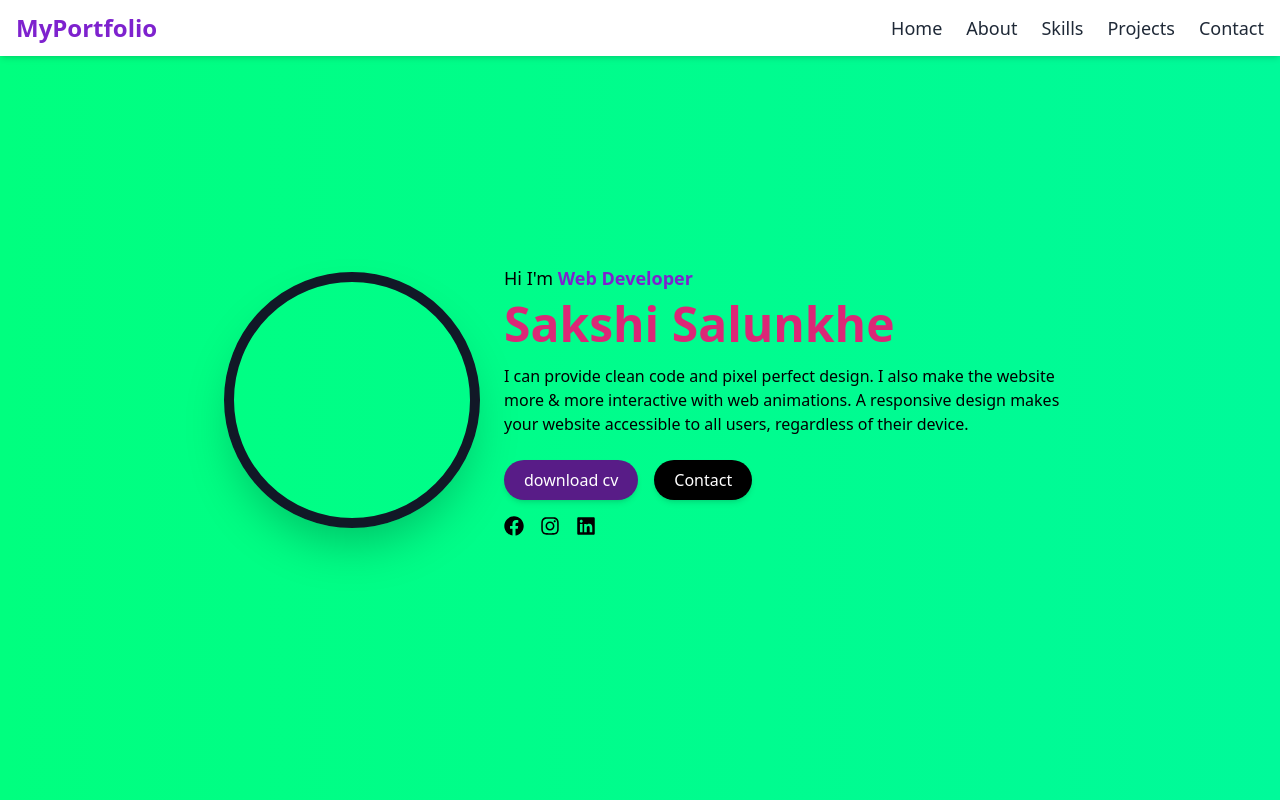
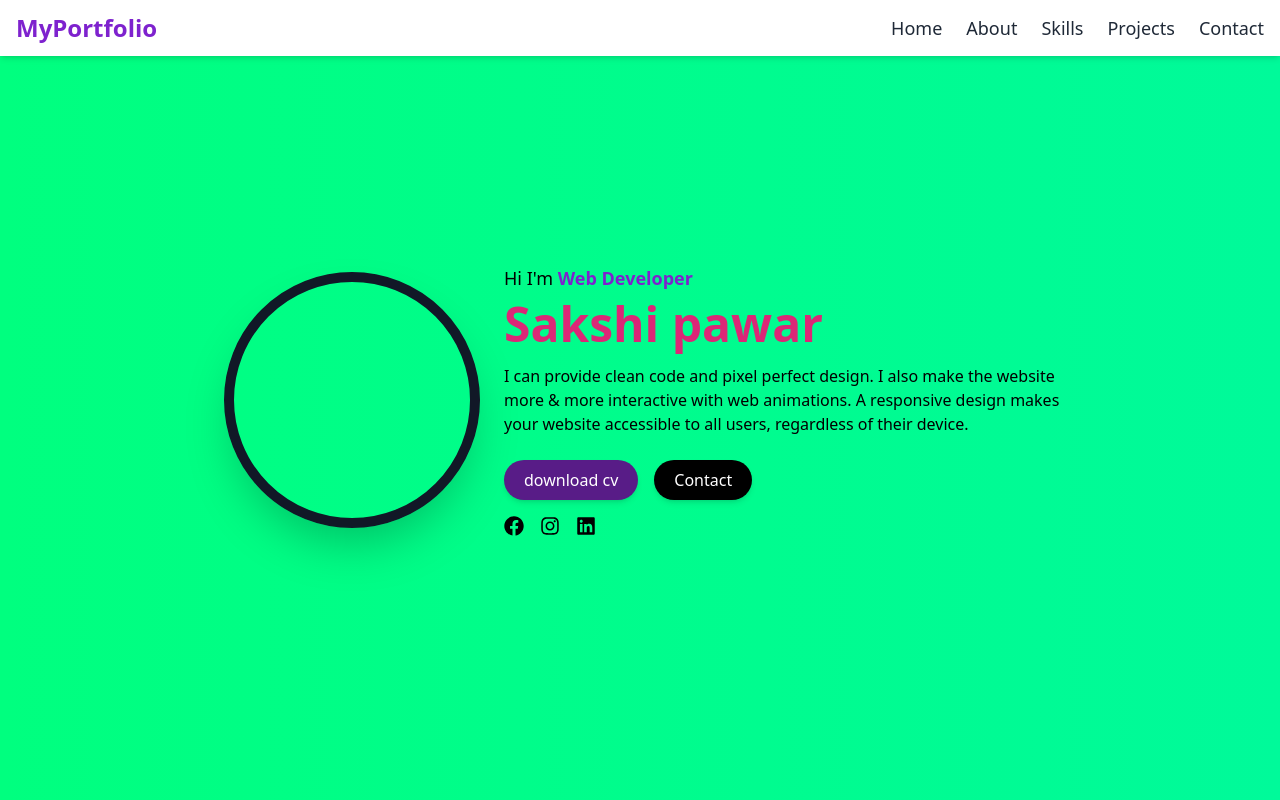
Before and after one commit to sakshiipawar3/myportfolio, a React (Vite) app: page / in a window 1280 px wide. Shown: the top 800 px of the page. Built offline with nearby package versions, Linux system fonts and the light colour scheme; the HTML template or start-up script is replaced by a standard one.

Commit message:
Update Home.jsx design

```diff
--- a/src/components/Home.jsx
+++ b/src/components/Home.jsx
@@ -18,7 +18,7 @@ const Home = () => {
         <p className="text-black text-lg font-medium mb-2">
           Hi I'm <span className="text-purple-700 font-semibold">Web Developer</span>
         </p>
-        <h1 className="text-5xl font-bold text-pink-600 mb-4">Sakshi Salunkhe</h1>
+        <h1 className="text-5xl font-bold text-pink-600 mb-4">Sakshi pawar</h1>
         <p className="text-black mb-6">
           I can provide clean code and pixel perfect design. I also make the website more & more interactive
           with web animations. A responsive design makes your website accessible to all users, regardless of their device.
```
